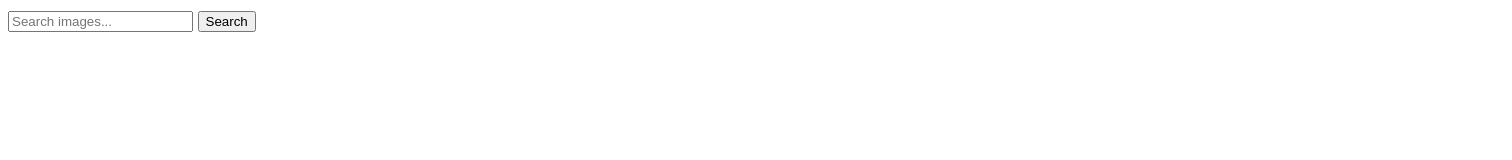
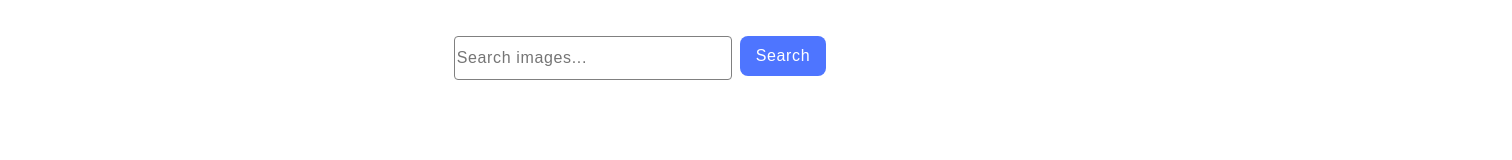
Before and after one commit to OrestZa/goit-js-hw-11, a website built with Vite: page src/index.html in a window 1280 px wide. Shown: the whole page, 1512 px wide, since content can reach past the window. Built offline with nearby package versions, Linux system fonts and the light colour scheme.

Commit message:
add css styles

```diff
--- a/src/css/styles.css
+++ b/src/css/styles.css
@@ -21,3 +21,87 @@
   -moz-osx-font-smoothing: grayscale;
   -webkit-text-size-adjust: 100%;
 }
+
+.search {
+  display: flex;
+  justify-content: center;
+  margin-top: 36px;
+  margin-left: auto;
+  margin-right: auto;
+  gap: 8px;
+}
+.input {
+  width: 272px;
+  height: 40px;
+  border-radius: 4px;
+  border: 1px solid #808080;
+  color: gray;
+  font-family: Montserrat, sans-serif;
+  font-size: 16px;
+  font-weight: 400;
+  line-height: 1.5;
+  letter-spacing: 0.04em;
+  outline: none;
+}
+
+.button {
+  display: inline-flex;
+  padding: 8px 16px;
+  height: 40px;
+  justify-content: center;
+  align-items: center;
+  border-radius: 8px;
+  background: #4e75ff;
+  color: #fff;
+  font-family: Montserrat, sans-serif;
+  font-size: 16px;
+  font-weight: 500;
+  line-height: 1.5;
+  letter-spacing: 0.04em;
+  border: none;
+}
+
+.container-image-gallery {
+  display: flex;
+  flex-direction: column;
+  align-items: center;
+  border: 1px solid #000;
+  box-shadow: 0 0 10px #00000080;
+}
+
+.gallery {
+  width: 1440px;
+  height: 420px;
+  display: flex;
+  flex-wrap: wrap;
+  justify-content: center;
+  margin: 0 auto;
+  padding: 32px;
+  gap: 24px;
+}
+
+.gallery-image {
+  width: 360px;
+  height: 200px;
+  object-fit: cover;
+  filter: saturate(150%);
+}
+
+.info-list {
+  display: flex;
+  justify-content: space-evenly;
+  color: #242424;
+}
+.info-title {
+  font-family: Montserrat, sans-serif;
+  font-weight: 600;
+  font-size: 12px;
+  line-height: 1.3;
+}
+
+.info-value {
+  font-family: Montserrat, sans-serif;
+  font-weight: 400;
+  font-size: 12px;
+  line-height: 1.5;
+}
--- a/src/js/pixabay-api.js
+++ b/src/js/pixabay-api.js
@@ -3,10 +3,6 @@ import 'izitoast/dist/css/iziToast.min.css';
 
 
 const loaderEl = document.querySelector('.loader');
-
-
-
-export function getImages(query) {
 
   const options = {
     base: 'https://pixabay.com/api/',
@@ -16,6 +12,10 @@ export function getImages(query) {
     oriental: 'horizontal',
     safesearch: 'true',
   };
+
+
+
+export function getImages(query) {
 
   options.q = query;
   const params = new URLSearchParams(options);
@@ -37,7 +37,7 @@ export function getImages(query) {
           timeout: 1500,
           position: 'bottomCenter',
           message:
-            'There are no images matching your search query. Please, enter something else!',
+            'Sorry, there are no images matching your search query. Please, try again!',
         });
       }
       return data;
--- a/src/main.js
+++ b/src/main.js
@@ -8,13 +8,12 @@ import { searchImage } from './js/render-functions';
 const formEl = document.querySelector('.search');
 const galleryEl = document.querySelector('.gallery');
 
-
-let query = '';
-
 formEl.addEventListener('submit', onSubmit);
 
 function onSubmit(evt) {
-    evt.preventDefault();
+  evt.preventDefault();
+
+  let query = '';
 
     const lightbox = new SimpleLightbox('.gallery a', {
       nav: true,
```
